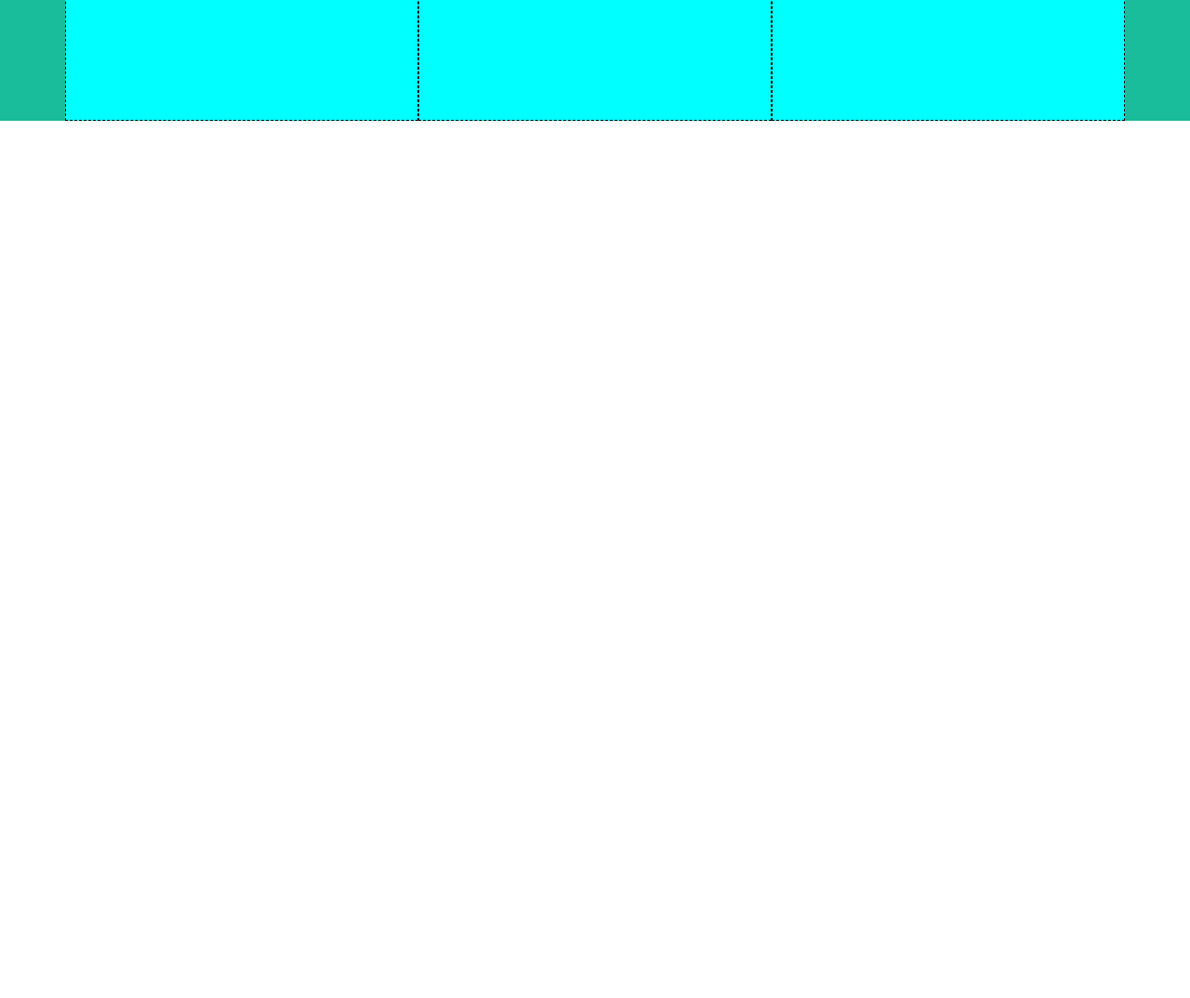
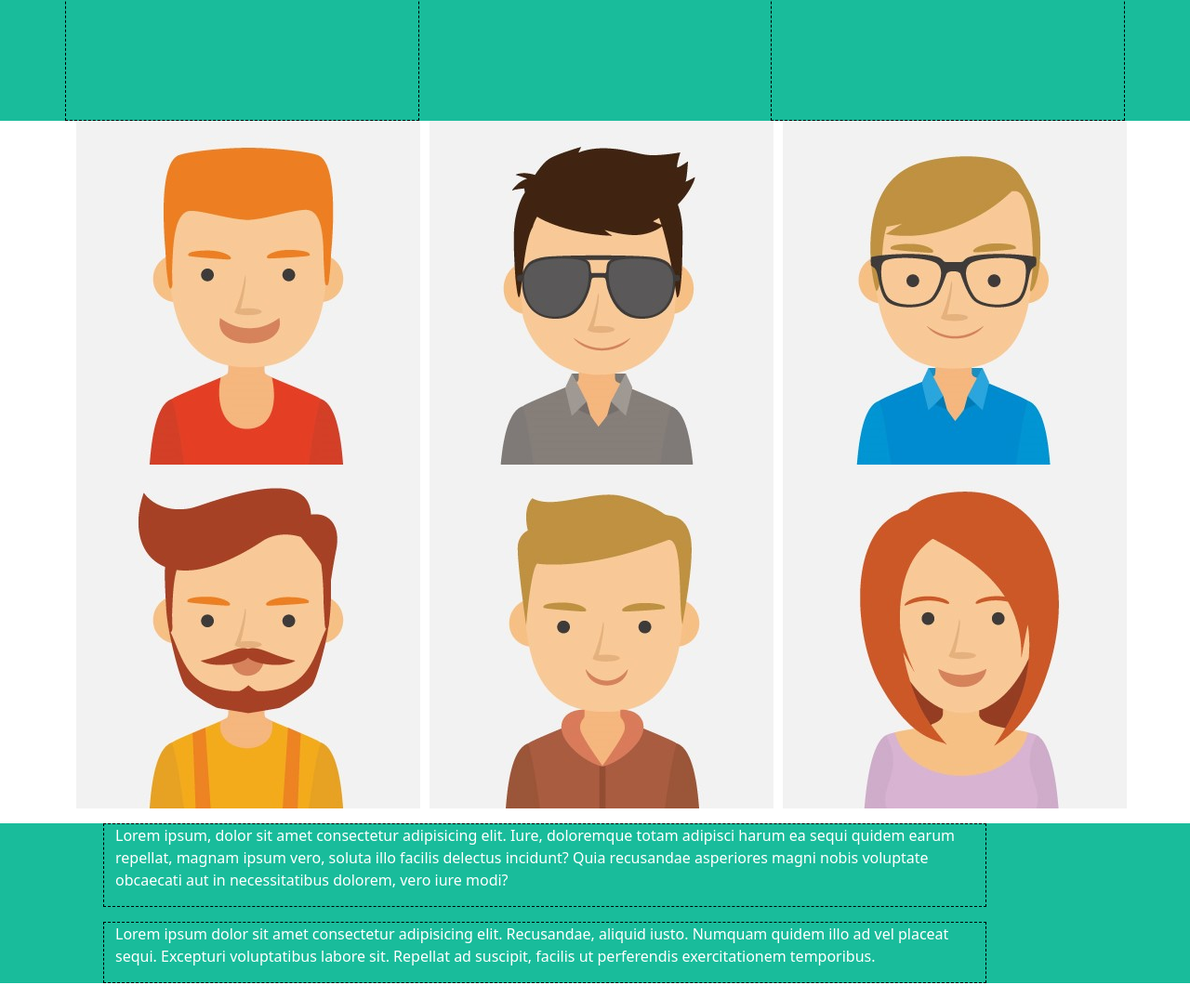
Before and after one commit to EugenioCaiazz0/html-css-bootstrap-freelancer, a plain HTML site: page index.html in a window 1280 px wide. Shown: the part 540-1614 px from the top of the page at 93% size. Before the commit the page ends 800 px from the top, so only its background shows below. Drawn offline with nearby package versions, Linux system fonts and the light colour scheme.

Commit message:
commit di prova

```diff
--- a/style/style.css
+++ b/assets/style/style.css
@@ -1,6 +1,6 @@
 [class*='container']
     .debug{
-    background-color: aqua;
+    /*background-color: aqua;*/
     border: 1px dashed black;
 }
 
@@ -31,3 +31,7 @@ ul li a{
     background-color: #19bc9b;
     height: 580px;
 }
+
+#about{
+    background-color: #19bc9b;
+}
--- a/index.html
+++ b/index.html
@@ -6,7 +6,7 @@
     <meta name="viewport" content="width=device-width, initial-scale=1.0">
 
     <link href="https://cdn.jsdelivr.net/npm/bootstrap@5.3.2/dist/css/bootstrap.min.css" rel="stylesheet" integrity="sha384-T3c6CoIi6uLrA9TneNEoa7RxnatzjcDSCmG1MXxSR1GAsXEV/Dwwykc2MPK8M2HN" crossorigin="anonymous">
-    <link href="style/style.css" rel="stylesheet">
+    <link href="assets/style/style.css" rel="stylesheet">
     <link rel='stylesheet' href='https://cdnjs.cloudflare.com/ajax/libs/font-awesome/6.5.1/css/all.min.css' integrity='sha512-DTOQO9RWCH3ppGqcWaEA1BIZOC6xxalwEsw9c2QQeAIftl+Vegovlnee1c9QX4TctnWMn13TZye+giMm8e2LwA==' crossorigin='anonymous'/>
 
     <title>Freelancer Boostrap</title>
@@ -44,11 +44,11 @@
         <section id="start-bootstrap">
             <div class="container h-100">
                 <div class="row h-100">
-                    <div class="col h-100 d-none d-md-block  debug"></div>
-                    <div class="col h-100 debug">
+                    <div class="col debug"></div>
+                    <div class="col h-100 ">
 
                     </div>
-                    <div class="col h-100 d-none d-md-block  debug"></div>
+                    <div class="col debug"></div>
                 </div>
             </div>
         </section>
@@ -56,6 +56,42 @@
 
         <!--PORTFOLIO SECTION-->
         <section id="portfolio">
+            <!--portfolio div-->
+
+            <div class="container">
+                <div class="row">
+                    <div class="col col-md-6 col-xl-4"><img src="assets/img/avatar_1.jpg" alt=""></div>
+                    <div class="col col-md-6 col-xl-4"><img src="assets/img/avatar_2.jpg" alt=""></div>
+                    <div class="col col-md-6 col-xl-4"><img src="assets/img/avatar_3.jpg" alt=""></div>
+                    <div class="col col-md-6 col-xl-4"><img src="assets/img/avatar_4.jpg" alt=""></div>
+                    <div class="col col-md-6 col-xl-4"><img src="assets/img/avatar_5.jpg" alt=""></div>
+                    <div class="col col-md-6 col-xl-4"><img src="assets/img/avatar_6.jpg" alt=""></div>
+                </div>
+            </div>
+        </section>
+
+        <section id="about">
+            <!--about div-->
+
+            <div class="container container-md "></div>
+            <div class="container m-3">
+                <div class="row h-100">
+                    <div class="col"></div>
+                    <div class="col-8 col-md-10 h-100 text-white debug">
+                         <p>Lorem ipsum, dolor sit amet consectetur adipisicing elit. Iure, doloremque totam adipisci harum ea sequi quidem earum repellat, magnam ipsum vero, soluta illo facilis delectus incidunt? Quia recusandae asperiores magni nobis voluptate obcaecati aut in necessitatibus dolorem, vero iure modi?</p>
+                    </div>
+                    <div class="col"></div>
+                </div>
+            </div>
+            <div class="container m-3">
+                <div class="row h-100">
+                    <div class="col"></div>
+                    <div class="col-8 col-md-10 h-100 text-white debug">
+                        <p>Lorem ipsum dolor sit amet consectetur adipisicing elit. Recusandae, aliquid iusto. Numquam quidem illo ad vel placeat sequi. Excepturi voluptatibus labore sit. Repellat ad suscipit, facilis ut perferendis exercitationem temporibus.</p>
+                    </div>
+                    <div class="col"></div>
+                </div>
+            </div>
 
         </section>
     </main>
```
Also changed, not shown: assets/img/avatar_1.jpg (added), assets/img/avatar_2.jpg (added), assets/img/avatar_3.jpg (added), assets/img/avatar_4.jpg (added), assets/img/avatar_5.jpg (added), assets/img/avatar_6.jpg (added), assets/img/avatar_7.jpg (added), assets/img/avatar_8.jpg (added), assets/img/avatar_io.jpg (added), 2 other files.
